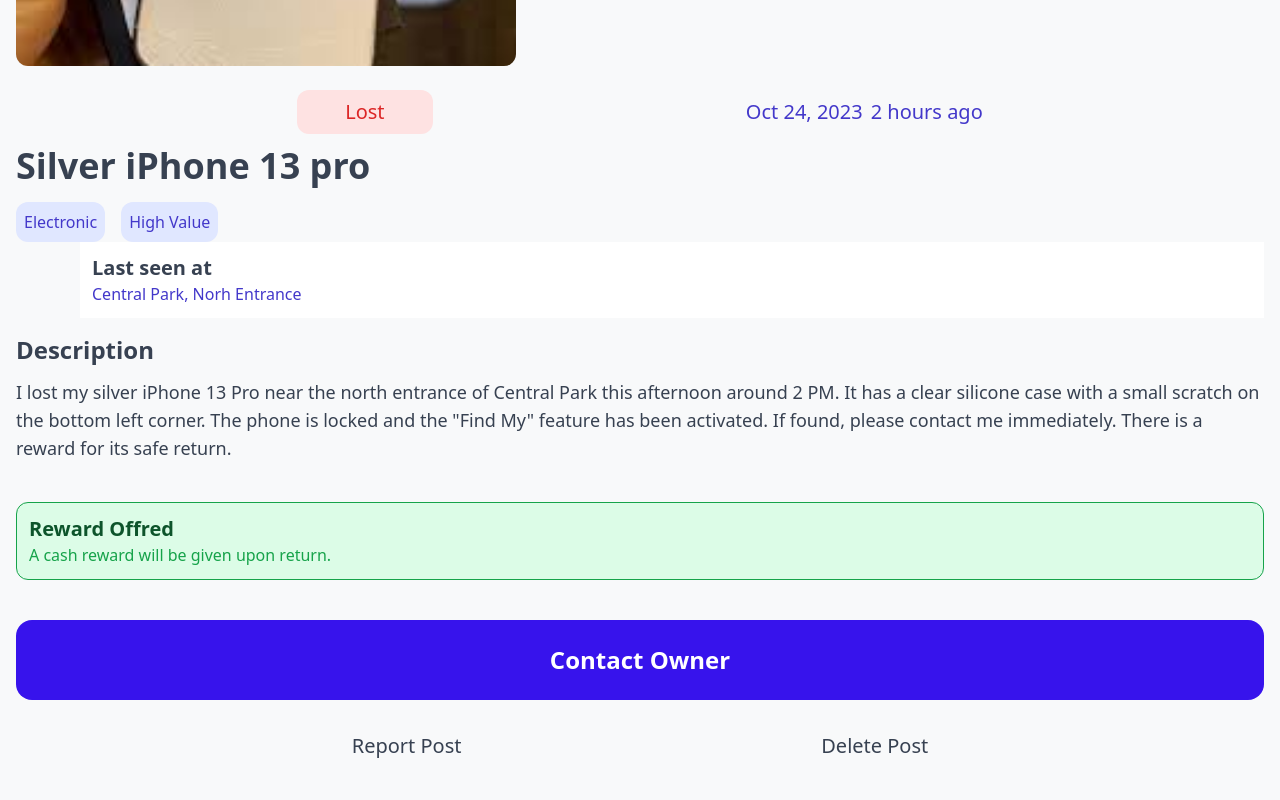
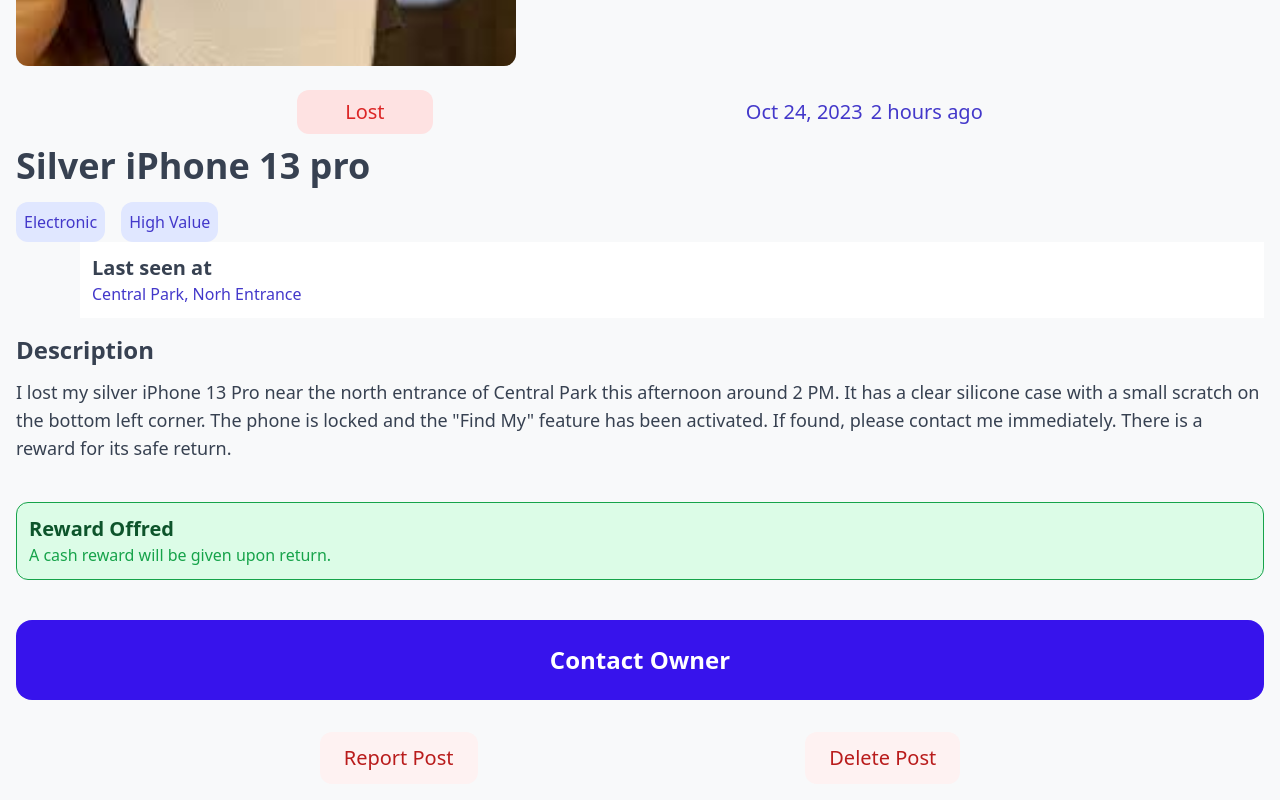
Before and after one commit to waamara/lf-front, a Next.js app in the folder lost-found/: page / in a window 1280 px wide. Shown: the part 450-1250 px from the top of the page. Before the commit the page ends 1226 px from the top, so only its background shows below. Built offline with nearby package versions, Linux system fonts and the light colour scheme.

Commit message:
just commit changes

```diff
--- a/lost-found/app/Postdetails.tsx
+++ b/lost-found/app/Postdetails.tsx
@@ -53,8 +53,8 @@
                 <button>Contact Owner</button>
             </div>
             <div className="flex flex-row justify-evenly gap-6 mt-8 text-xl  font-medium">
-                <div className="">Report Post</div>
-                <div> Delete Post</div>
+                <div className="bg-danger-bg text-danger-text rounded-xl pl-6 pr-6 pt-3 pb-3 border-[0.1x] border-b-danger-bg  ">Report Post</div>
+                <div className="bg-danger-bg text-danger-text rounded-xl pl-6 pr-6 pt-3 pb-3 border-[0.1x] border-b-danger-bg "> Delete Post</div>
             </div>
         </div>
     );
```
